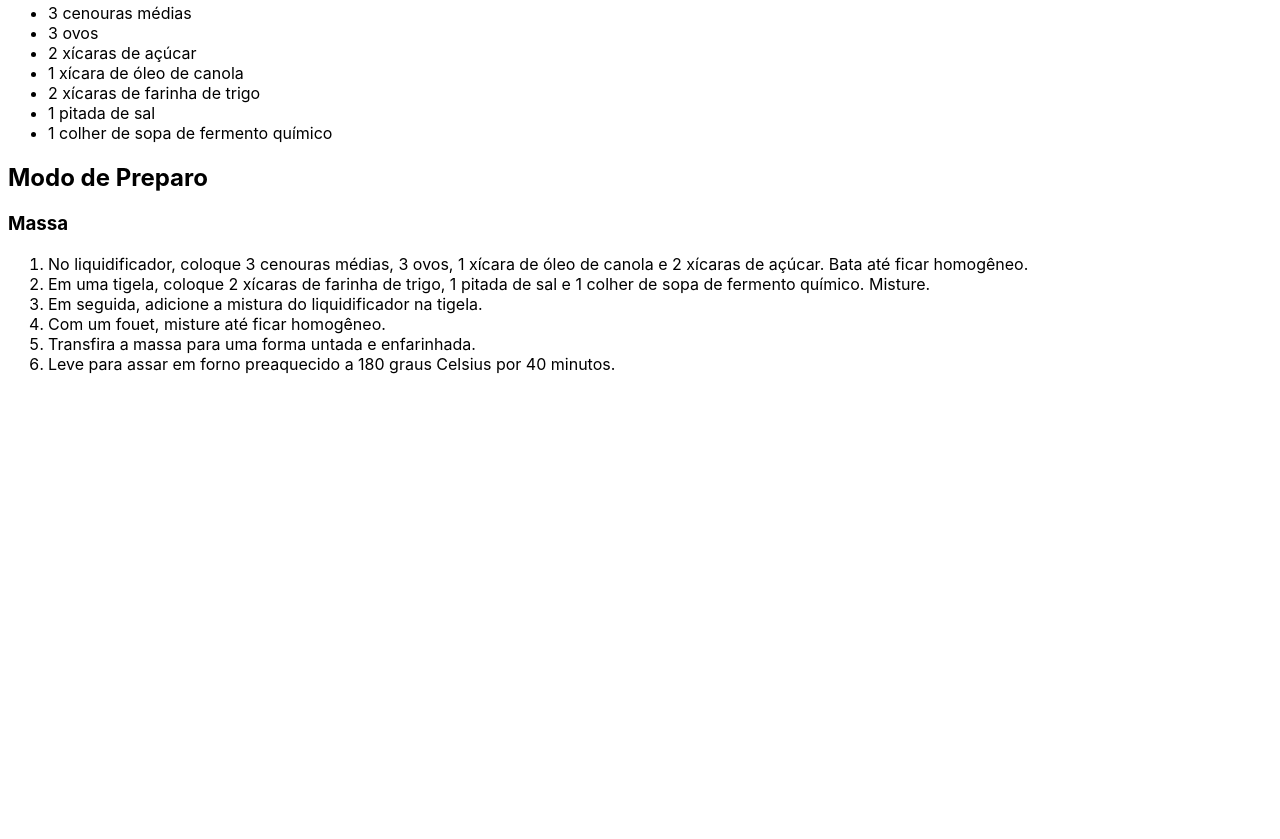
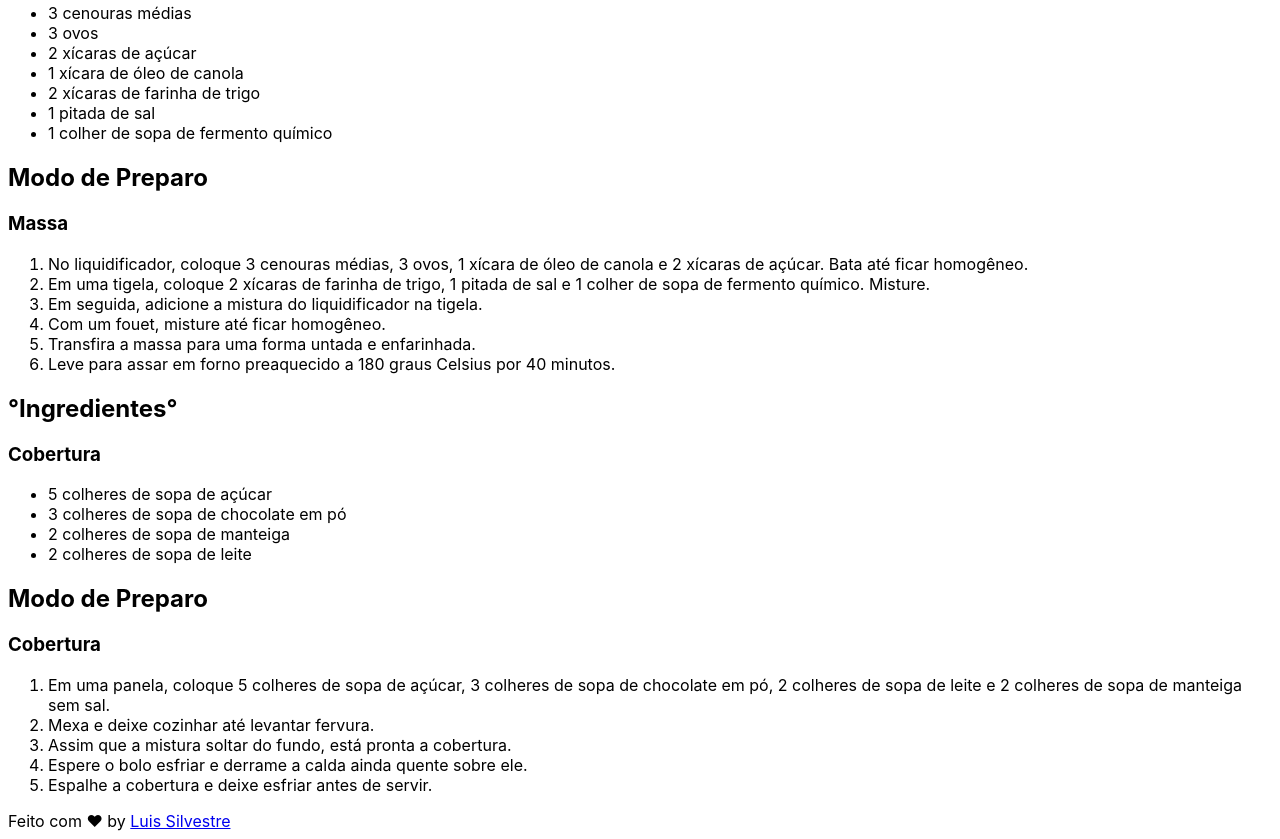
Before and after one commit to luissilvestre04/Receita-Bolo-de-Cenoura, a plain HTML site: page index.html in a window 1280 px wide. Shown: the part 513-1352 px from the top of the page. Before the commit the page ends 903 px from the top, so only its background shows below. Drawn offline with Linux system fonts and the light colour scheme.

Commit message:
addind footer

```diff
--- a/index.html
+++ b/index.html
@@ -42,9 +42,44 @@
     <li>
     Leve para assar em forno preaquecido a 180 graus Celsius por 40 minutos.</li>
 
-
-
     </ol>
 
+    <h2>°Ingredientes°</h2>
+    <h3>Cobertura</h3>
+    <ul>
+      <li>5 colheres de sopa de açúcar
+      </li>
+      <li>3 colheres de sopa de chocolate em pó
+      </li>
+      <li>2 colheres de sopa de manteiga
+      </li>
+      <li>2 colheres de sopa de leite
+      </li>
+    </ul>
+
+    <h2>Modo de Preparo</h2>
+    <h3>Cobertura</h3>
+    <ol>
+      <li>
+        Em uma panela, coloque 5 colheres de sopa de açúcar, 3 colheres de sopa de chocolate em pó, 2 colheres de sopa de leite e 2 colheres de sopa de manteiga sem sal.
+      </li>
+      <li>
+        Mexa e deixe cozinhar até levantar fervura.
+      </li>
+      <li>Assim que a mistura soltar do fundo, está pronta a cobertura.
+
+      </li>
+      <li>
+        Espere o bolo esfriar e derrame a calda ainda quente sobre ele.
+      </li>
+      <li>
+        Espalhe a cobertura e deixe esfriar antes de servir.
+      </li>
+    </ol>
+
+    <footer>
+      Feito com ❤ by
+      <a href="https://luissilvestre04.github.io/Meu-1-Projeto-Dev-Links/" target="_blank"> Luis Silvestre</a>
+    </footer>
   </body>
 </html>
```
